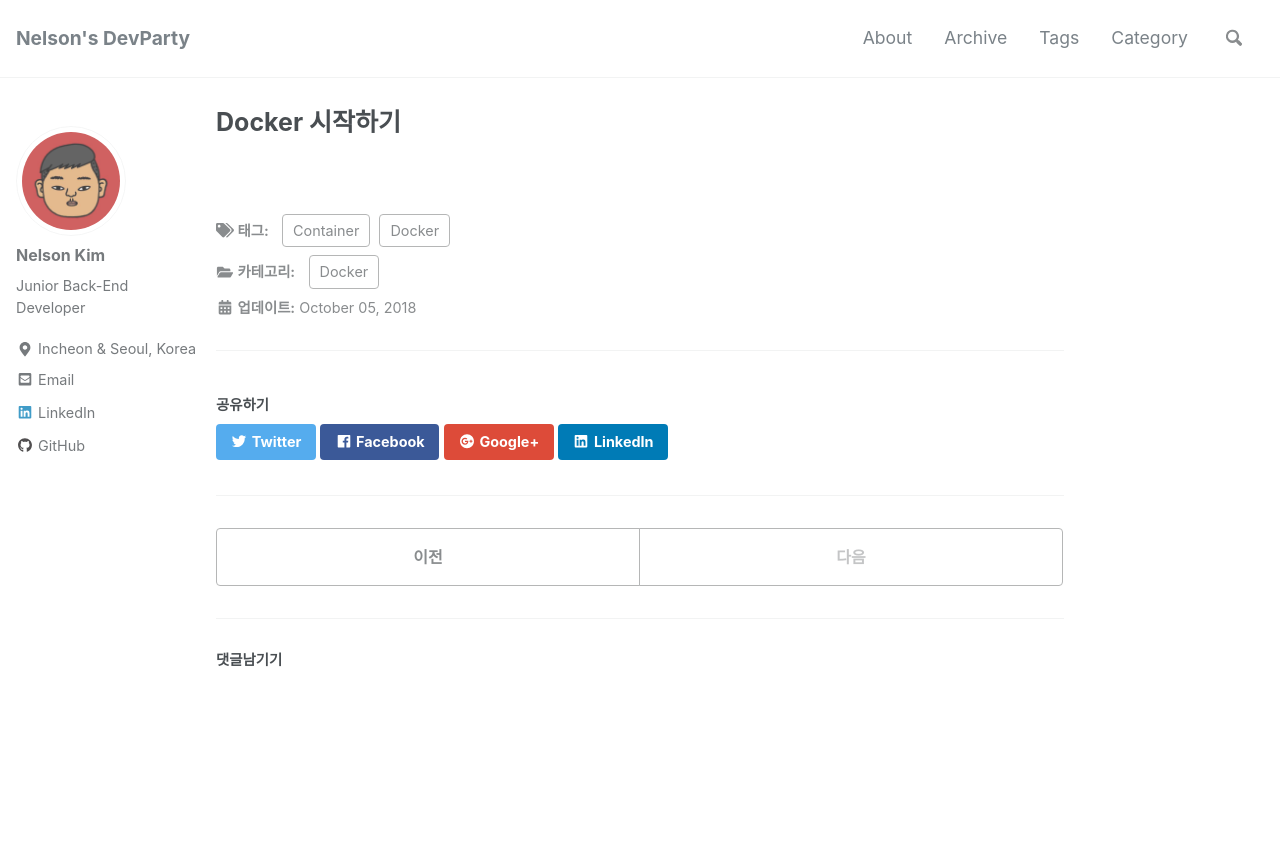
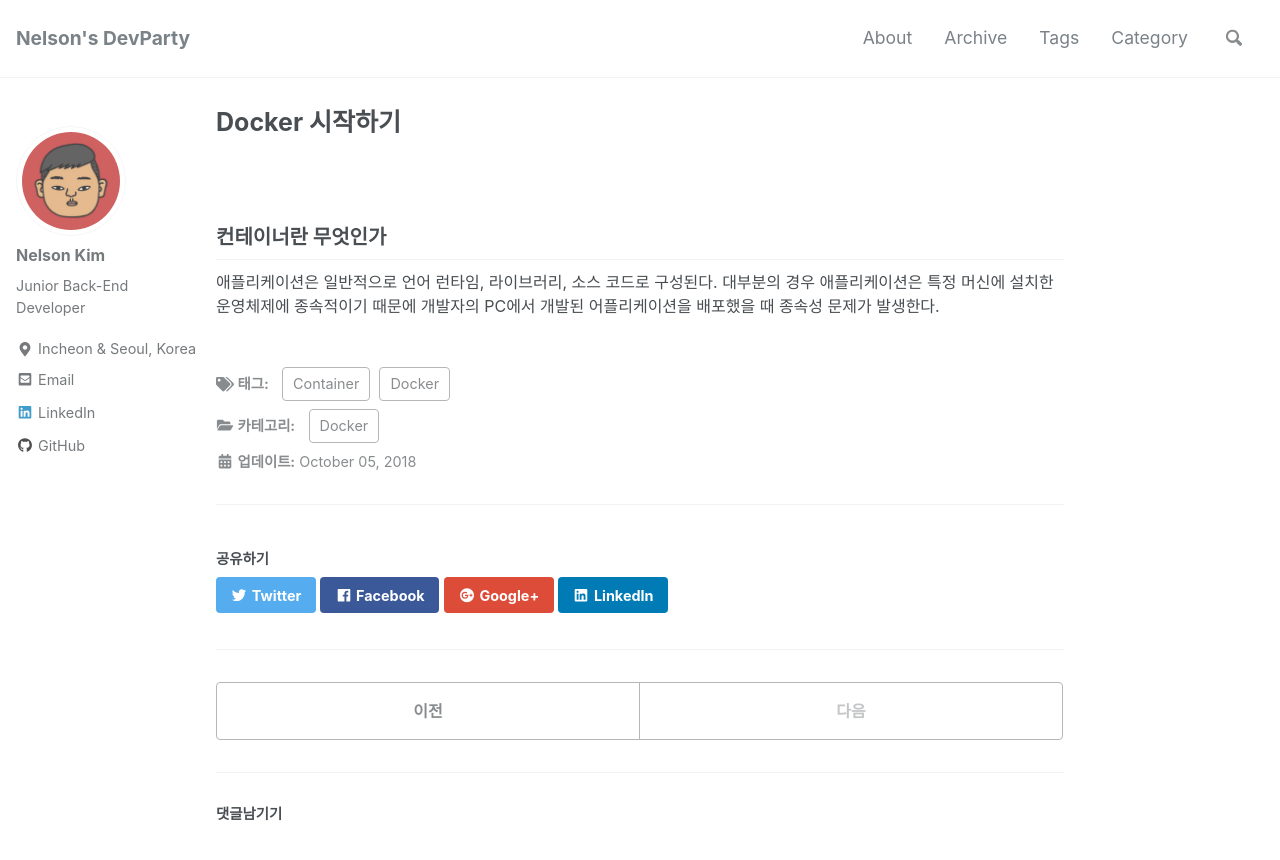
Before and after one commit to ssipflow/ssipflow.github.io, a Jekyll site: the page built from _posts/2018-10-05-Docker.md, in a window 1280 px wide and 900 px high. Shown: the top 860 px of the window. Built offline with Jekyll 4.4.1, drawn with Linux system fonts in a browser that asks for light colours; nearby versions of some CDN libraries; comment, search, counter and statistics services are not loaded.

Commit message:
Docker posting update

```diff
--- a/_posts/2018-10-05-Docker.md
+++ b/_posts/2018-10-05-Docker.md
@@ -11,3 +11,6 @@ tags:
     - Docker
 category: Docker
 ---
+
+## 컨테이너란 무엇인가
+애플리케이션은 일반적으로 언어 런타임, 라이브러리, 소스 코드로 구성된다. 대부분의 경우 애플리케이션은 특정 머신에 설치한 운영체제에 종속적이기 때문에 개발자의 PC에서 개발된 어플리케이션을 배포했을 때 종속성 문제가 발생한다.
```
